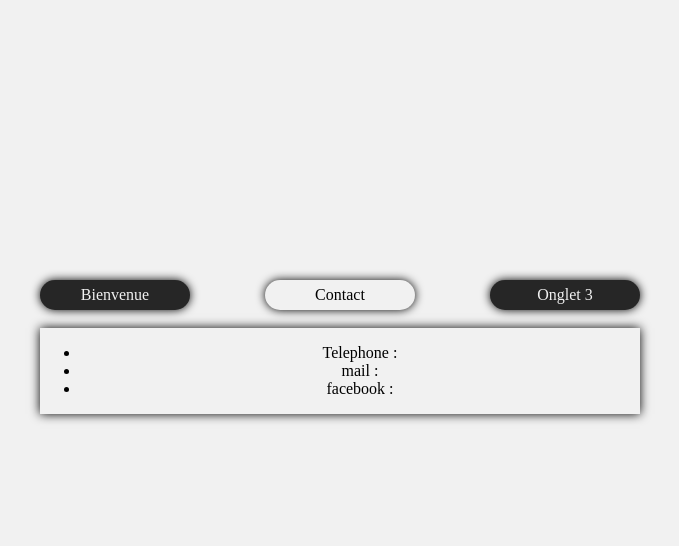
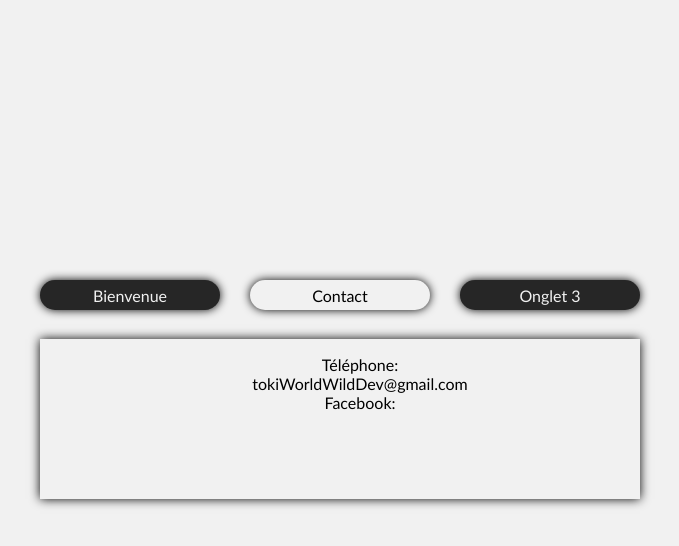
Before and after one commit to TokiWildDev/onglet, a website: page index.html in a window 1280 px wide. Both pictures are taken after a click on the element "Contact". Shown: the whole page, without its empty margins (300-979 px from the left). Drawn offline with Linux system fonts and the light colour scheme.

Commit message:
fin de projet manque les finitions

```diff
--- a/index.html
+++ b/index.html
@@ -37,9 +37,9 @@
 
                     <p>
                         <ul>
-                            <li>Telephone :</li>
-                            <li>mail : </li>
-                            <li>facebook : </li>
+                            <li>Téléphone:</li>
+                            <li>tokiWorldWildDev@gmail.com </li>
+                            <li>Facebook:</li>
                         </ul>
                     </p>
 
@@ -47,15 +47,8 @@
 
                 <div class="containOnglet__containText">
 
-                    <p>
-                         3  Lorem ipsum dolor sit amet consectetur adipisicing elit.
-                            Incidunt quam, est cupiditate voluptatem quo repellat.
-                            In nihil deserunt praesentium? Adipisci veniam quidem in
-                            quibusdam, accusantium eligendi excepturi sint ipsa repellendus
-                            mporibus nam explicabo iste laboriosam ex,
-                            vero placeat esse aliquam dolorum numquam dolor.
-                            Ratione dignissimos, inventore velit ab repellendus expedita?
-                    </p>
+
+                    <p>Lorem ipsum dolor sit amet consectetur adipisicing elit. Iste omnis necessitatibus maxime error totam amet molestias recusandae sint aperiam mollitia quos, Lorem ipsum dolor sit, amet consectetur adipisicing elit. Non cum eum distinctio quam ipsum quas aliquam suscipit mollitia provident fugiat eius laborum inventore dolorem, vero dolores facilis deleniti? Quia velit autem impedit repellat consequuntur beatae mollitia nobis reprehenderit laudantium optio! aliquid esse dolorum quidem quasi unde quas! Dignissimos deleniti sequi eaque nostrum earum ducimus consequatur est laboriosam ex explicabo.Lorem ipsum dolor sit amet consectetur adipisicing elit. Fugiat ipsa saepe blanditiis consequuntur molestiae amet fugit, facere culpa nisi nulla deleniti quos tempora. Magni perspiciatis expedita reprehenderit temporibus nisi sed sint cupiditate eius sequi consequatur quidem illo non quaerat voluptatibus ex, omnis fugiat nulla explicabo rem neque eaque delectus iste?</p>
 
                 </div>
 
--- a/scss/mainscss.scss
+++ b/scss/mainscss.scss
@@ -4,6 +4,12 @@
 {
     box-sizing: border-box;
 }
+
+ul
+{
+    list-style: none;
+}
+
 body
 {
     background-color: $background;
@@ -12,6 +18,7 @@ body
     display: flex;
     justify-content: center;
     align-items: center;
+    font-family: 'Gill Sans', 'Gill Sans MT', Calibri, 'Trebuchet MS', sans-serif;
 }
 
 hr
@@ -38,7 +45,8 @@ hr
     {
         display: flex;
         width: 100%;
-        justify-content: space-between;
+        flex-direction: column;
+        align-items: center;
 
 
         &__button
@@ -48,16 +56,33 @@ hr
             align-items: center;
             cursor: pointer;
             height: 30px;
-            width: 25%;
+            width: 30%;
+            min-width: 80px;
+            margin-bottom: 10px;
             box-shadow: 0px 0px 10px black;
             background-color: #262626;
             color: #f1f1f1;
             border-radius: 15px;
+            transition-duration: 0.8s;
 
             &--active
             {
                 background-color: #f1f1f1;
                 color: black;
+
+            }
+            &:hover
+            {
+
+                &::after
+                {
+                    content:'\00bb';
+                    color: red;
+                    text-indent: 5px;
+                    opacity: 1;
+
+
+                }
             }
 
         }
@@ -68,16 +93,36 @@ hr
     {
         opacity: 0;
         display: none;
+        height: 20vh;
+        text-align: center;
+        position: absolute;
+        box-shadow: 0px 0px 10px black;
+        width: 80%;
+        max-width: 600px;
+        overflow-y: auto;
+        padding: 0;
+        transition: opacity 0.8s;
 
         &--active
         {
             opacity: 1;
-            position: absolute;
-            display: block;
-            text-align: center;
-            box-shadow: 0px 0px 10px black;
-            width: 80%;
-            max-width: 600px;
+            display: flex;
+            justify-content: center;
+            align-items: baseline;
+
+
         }
+
     }
 }
+
+@media (min-width: 320px)
+{
+    .containOnglet__containButton
+    {
+        flex-direction: row;
+        justify-content: space-between;
+    }
+
+
+}
```
Also changed, not shown: css/onglet.css, 1 other file.
